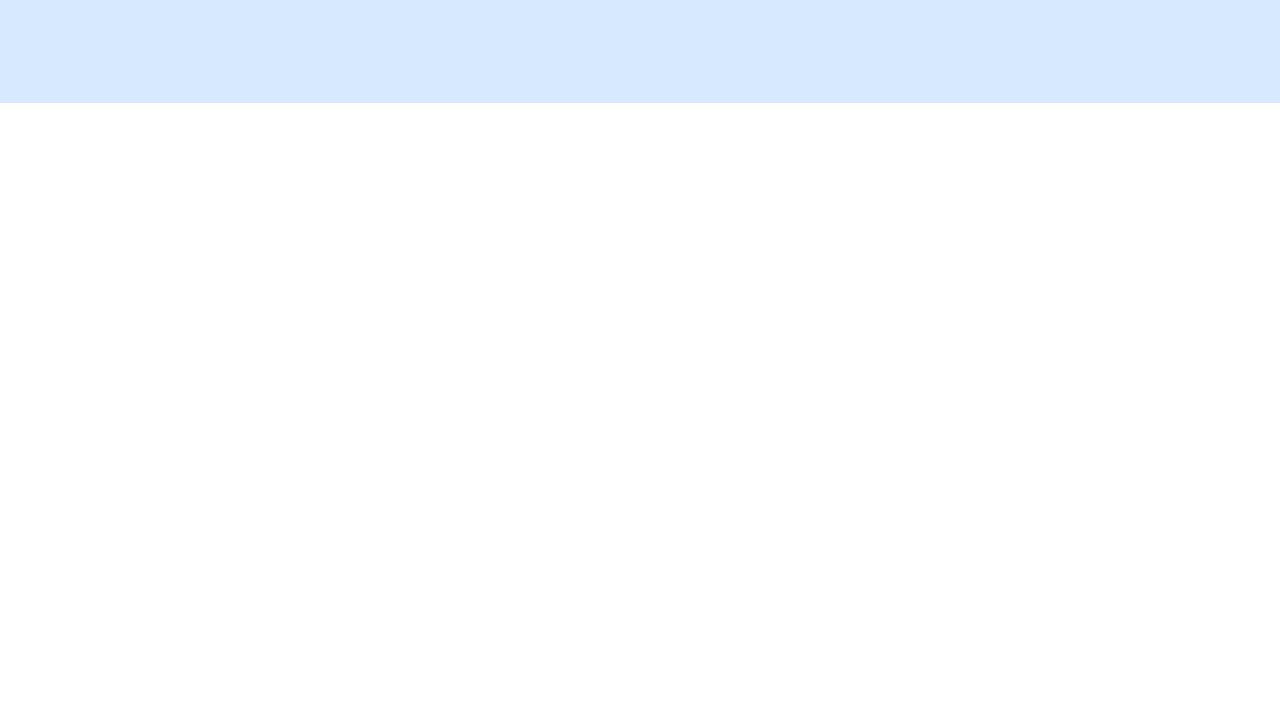
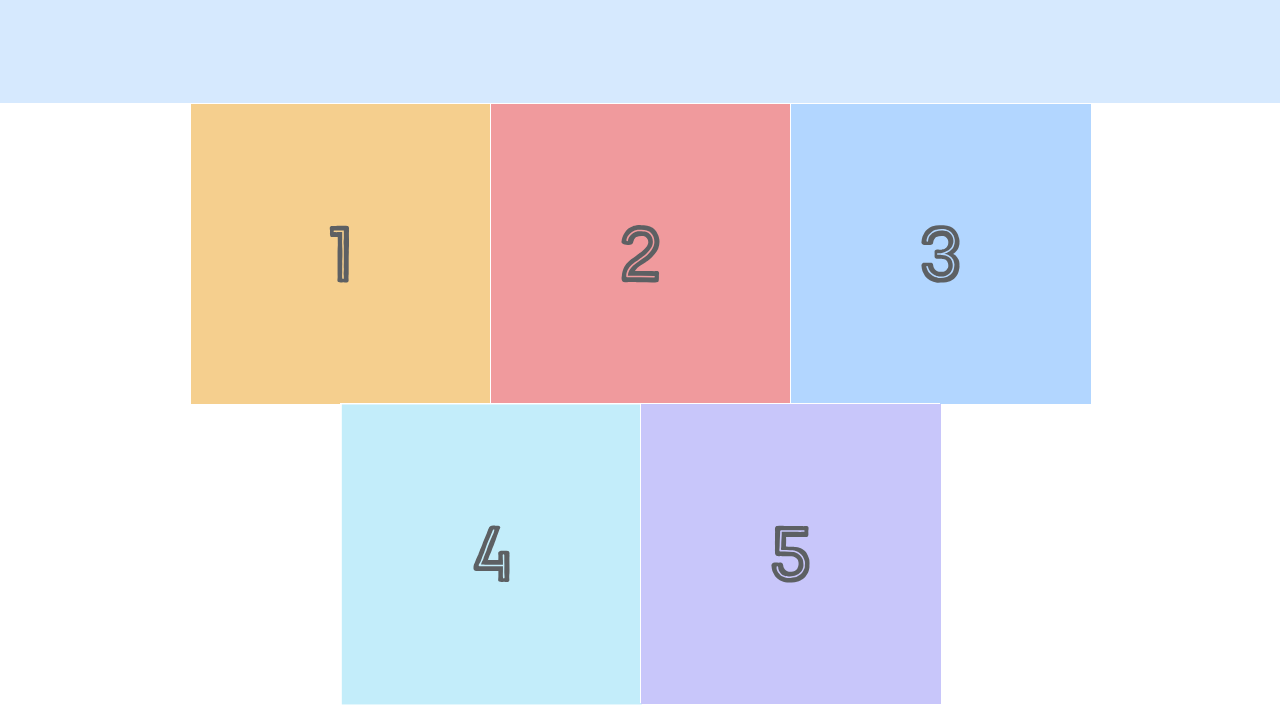
Before and after one commit to Acroniuse/flexbox-tutorial, a plain HTML site: page index.html in a window 1280 px wide. Shown: the part 255-964 px from the top of the page. Before the commit the page ends 800 px from the top, so only its background shows below. Drawn offline with Linux system fonts and the light colour scheme.

Commit message:
Add wrap images

```diff
--- a/index.html
+++ b/index.html
@@ -22,5 +22,24 @@
                 <div class="social"><img src="./images/social-icons.svg"/></div>
             </div>
         </div>
+        <div class="photo-grid-container">
+            <div class="photo-grid">
+                <div class="photo-grid-item first-item">
+                    <img src="./images/one.svg"/>
+                </div>
+                <div class="photo-grid-item">
+                    <img src="./images/two.svg"/>
+                </div>
+                <div class="photo-grid-item">
+                    <img src="./images/three.svg"/>
+                </div>
+                <div class="photo-grid-item">
+                    <img src="./images/four.svg"/>
+                </div>
+                <div class="photo-grid-item last item">
+                    <img src="./images/five.svg"/>
+                </div>
+            </div>
+        </div>
     </body>
 </html>
--- a/styles.css
+++ b/styles.css
@@ -41,3 +41,21 @@
     justify-content: space-between;
     align-items: center;
 }
+
+.photo-grid-container {
+    display: flex;
+    justify-content: center;
+}
+
+.photo-grid {
+    width: 900px;
+    display: flex;
+    justify-content: center;
+    flex-wrap: wrap;
+}
+
+.photo-grid-item {
+    border: 1px solid #fff;
+    width: 300px;
+    height: 300px;
+}
```
